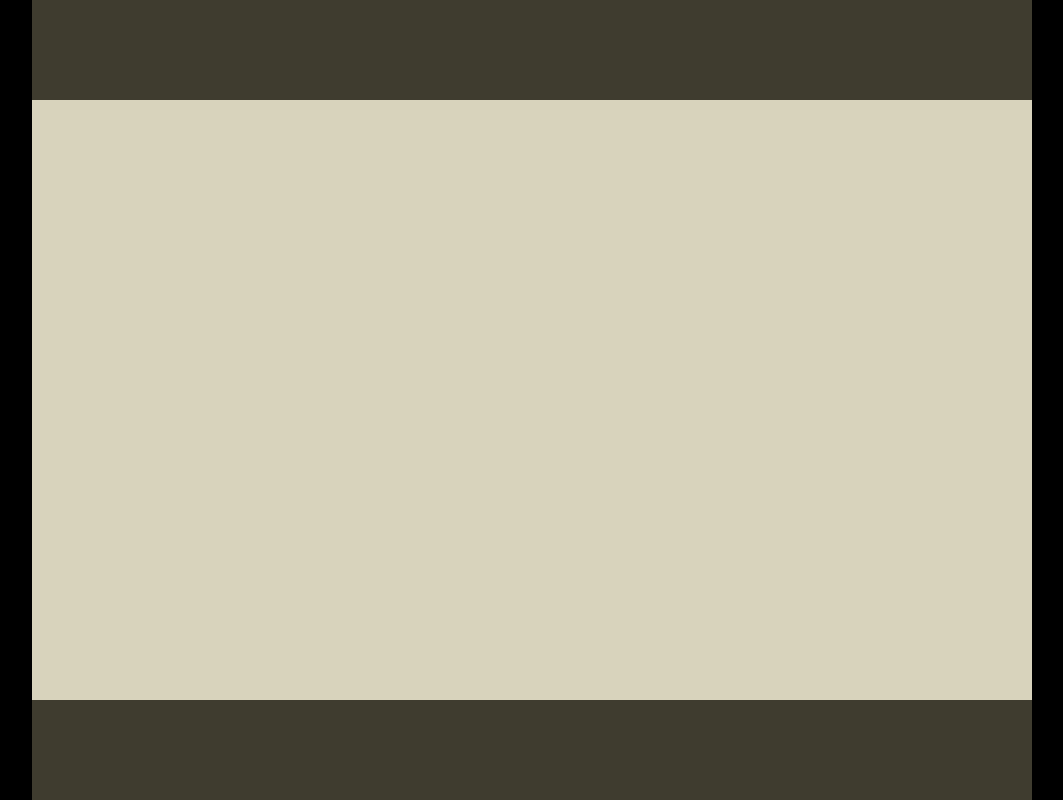
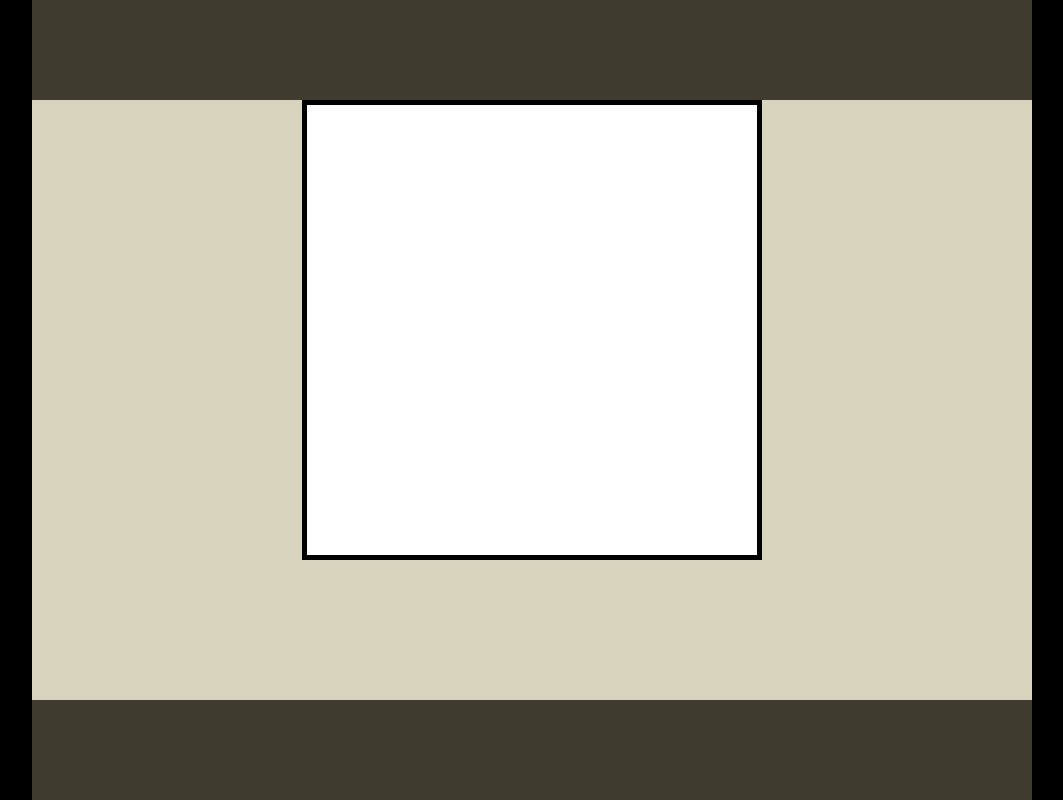
Before and after one commit to JTKnox91/sudoku_solver, a plain HTML site: page index.html in a window 1280 px wide. Shown: the whole page, without its empty margins (108-1171 px from the left). Drawn offline with Linux system fonts and the light colour scheme.

Commit message:
converted tabs to spaces_2 for index.html and sudoku.js files

```diff
--- a/index.html
+++ b/index.html
@@ -8,9 +8,11 @@
 </head>
 <body>
   <header class="container"></header>
-  <div class="container main">
+  <section class="container main">
     <script type="text/javascript" src="sudoku.js"></script>
-  </div>
+    <div class="board">
+    </div>
+  </section>
   <footer class="container"></footer>
 </body>
 </html>
```
Also changed, not shown: sudoku.js (indentation only).
